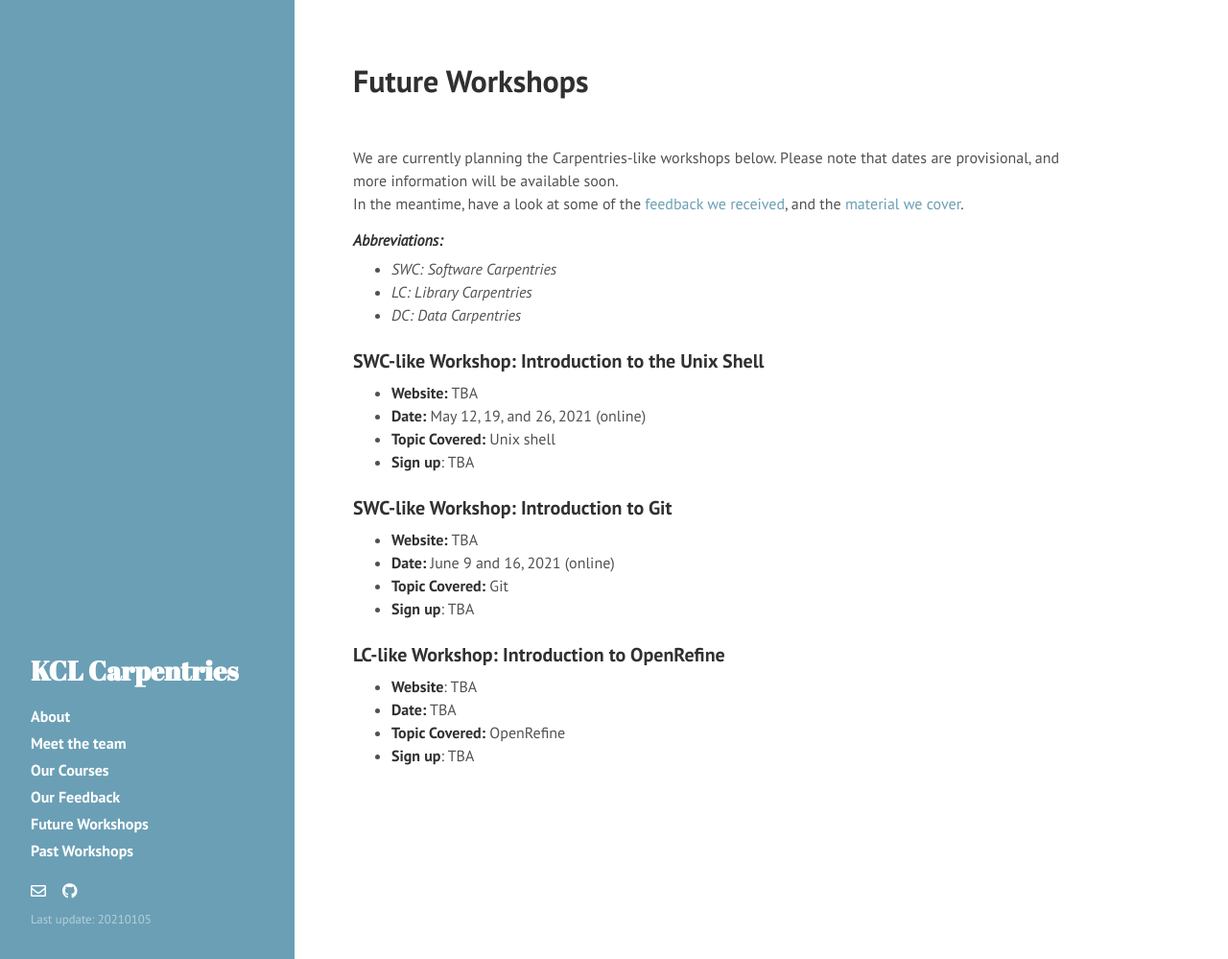
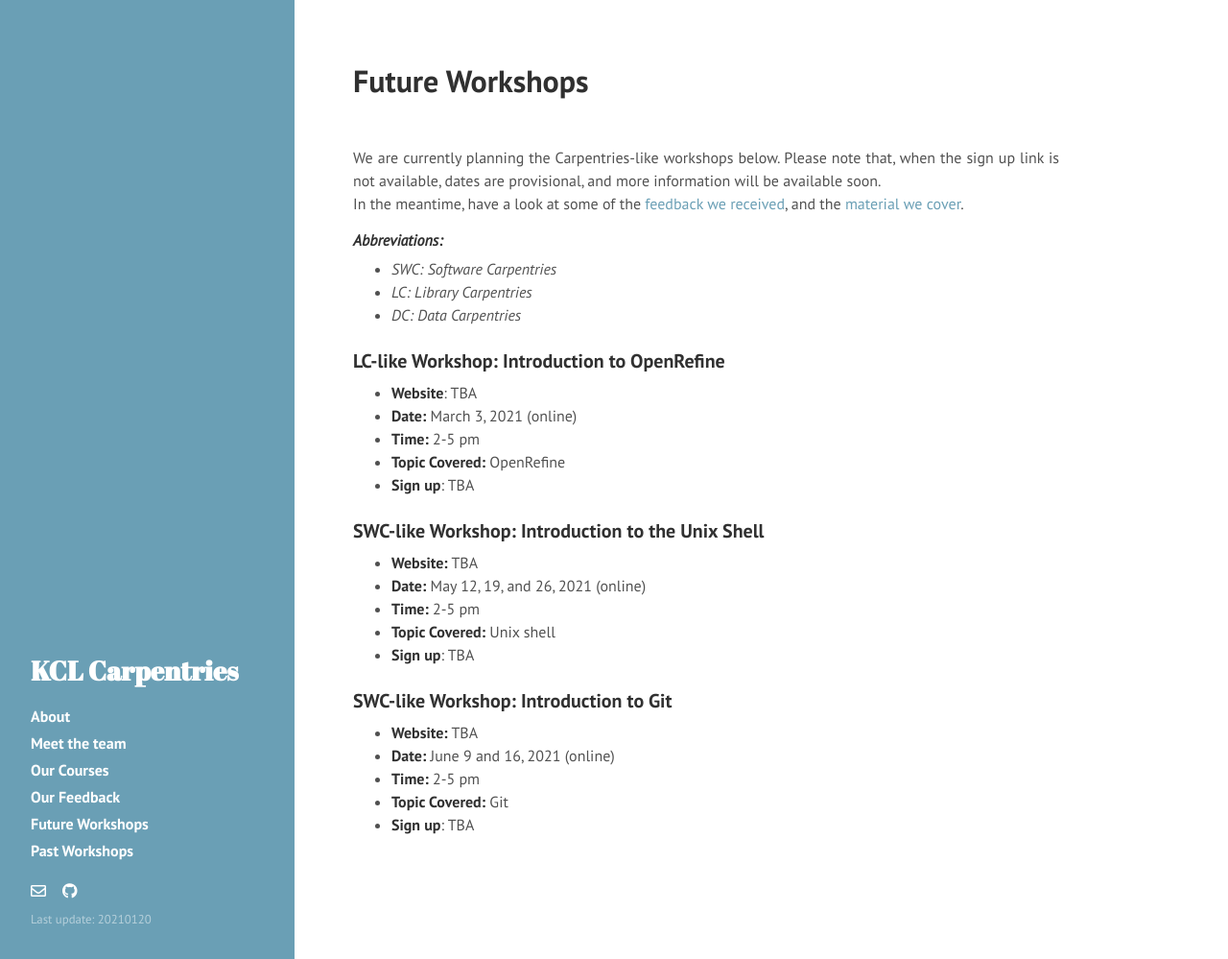
Before and after one commit to kai-lim/LondonGeneticsNetwork, a Jekyll site: the page built from futureworkshops.md, in a window 1280 px wide and 999 px high. Shown: the whole window at 96% size. Built offline with Jekyll 4.4.1, drawn with Linux system fonts in a browser that asks for light colours; nearby versions of some CDN libraries; a style sheet for code colours, icons or effects is not loaded.

Commit message:
Info for OpenRefine, March

```diff
--- a/_config.yml
+++ b/_config.yml
@@ -11,7 +11,7 @@ tagline:     ''
 description: ''
 url:         http://KCL-Carpentries.github.io/
 baseurl:     /
-lastmod:    '20210105'
+lastmod:    '20210120'
 
 author:
   name:      'KCL Carpentries'
--- a/futureworkshops.md
+++ b/futureworkshops.md
@@ -6,7 +6,7 @@ title: Future Workshops
 <br/>
 
 We are currently planning the Carpentries-like workshops below.
-Please note that dates are provisional, and more information will be available soon. <br/>
+Please note that, when the sign up link is not available, dates are provisional, and more information will be available soon. <br/>
 In the meantime, have a look at some of the [feedback we received]({{ "/" | relative_url }}feedback/), and the [material we cover]({{ "/" | relative_url }}courses/).
 
 
@@ -15,11 +15,19 @@ In the meantime, have a look at some of the [feedback we received]({{ "/" | rela
 * *LC: Library Carpentries*
 * *DC: Data Carpentries*
 
+### LC-like Workshop: Introduction to OpenRefine
+
+* **Website**: TBA
+* **Date:** March 3, 2021 (online)
+* **Time:** 2-5 pm
+* **Topic Covered:** OpenRefine
+* **Sign up**: TBA
 
 ### SWC-like Workshop: Introduction to the Unix Shell
 
 * **Website:** TBA
 * **Date:** May 12, 19, and 26, 2021 (online)
+* **Time:** 2-5 pm
 * **Topic Covered:** Unix shell
 * **Sign up**: TBA
 
@@ -28,13 +36,6 @@ In the meantime, have a look at some of the [feedback we received]({{ "/" | rela
 
 * **Website:** TBA
 * **Date:** June 9 and 16, 2021 (online)
+* **Time:** 2-5 pm
 * **Topic Covered:** Git
 * **Sign up**: TBA
-
-
-### LC-like Workshop: Introduction to OpenRefine
-
-* **Website**: TBA
-* **Date:** TBA
-* **Topic Covered:** OpenRefine
-* **Sign up**: TBA
```
